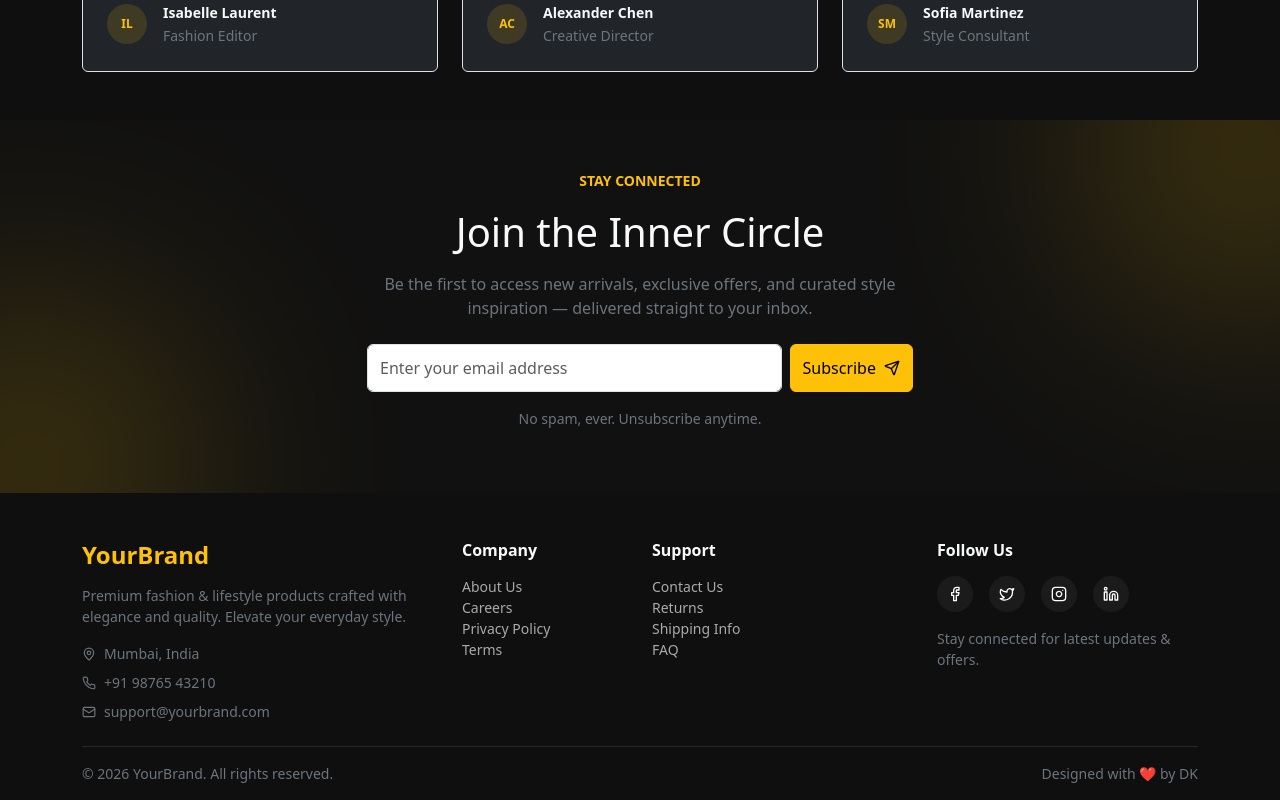
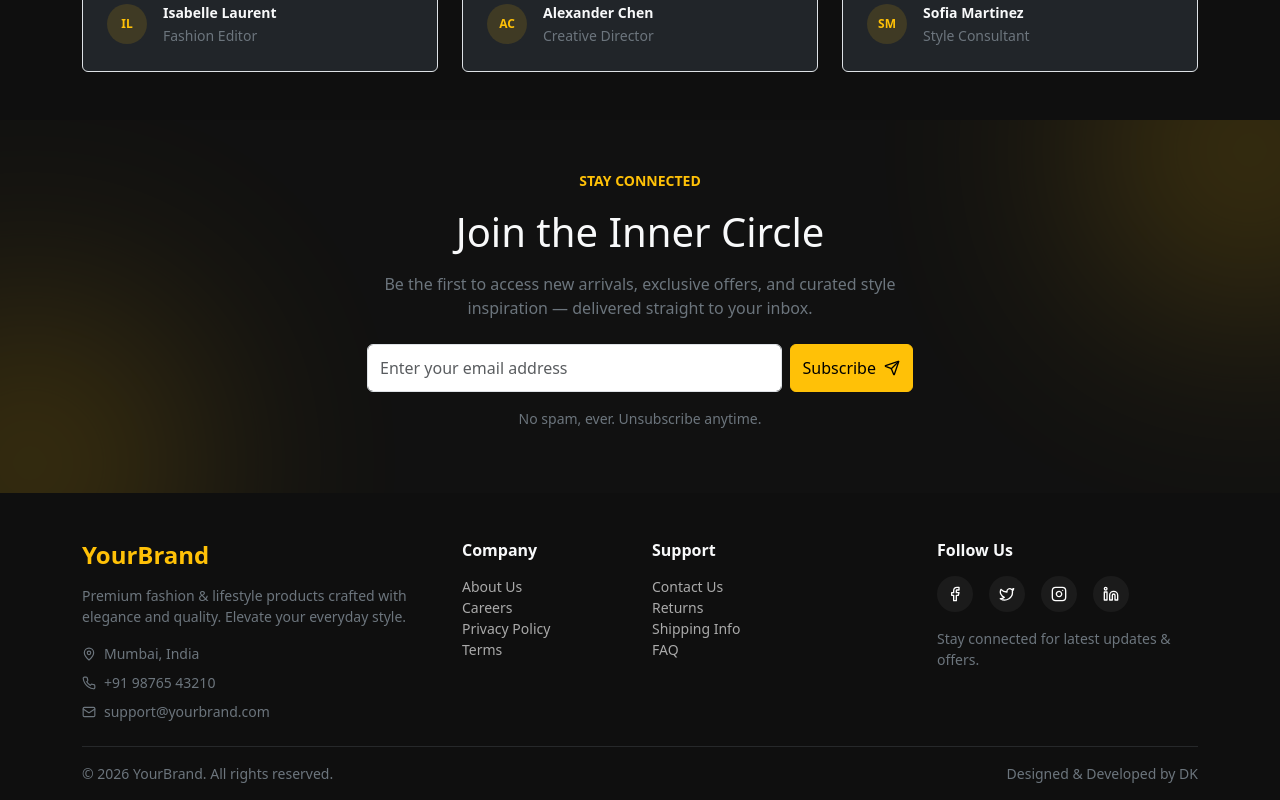
Before and after one commit to DIPAKK2310/ShoppYnow, a React (Vite) app in the folder frontend/vite-project/: page / in a window 1280 px wide. Shown: the part 2650-3450 px from the top of the page. Built offline with nearby package versions, Linux system fonts and the light colour scheme.

Commit message:
feat:footer update

```diff
--- a/frontend/vite-project/src/components/Footer.jsx
+++ b/frontend/vite-project/src/components/Footer.jsx
@@ -87,7 +87,7 @@ const Footer = () => {
             © 2026 YourBrand. All rights reserved.
           </p>
           <p className="mb-0">
-            Designed with ❤️ by DK
+            Designed & Developed by DK
           </p>
         </div>
       </div>
```
